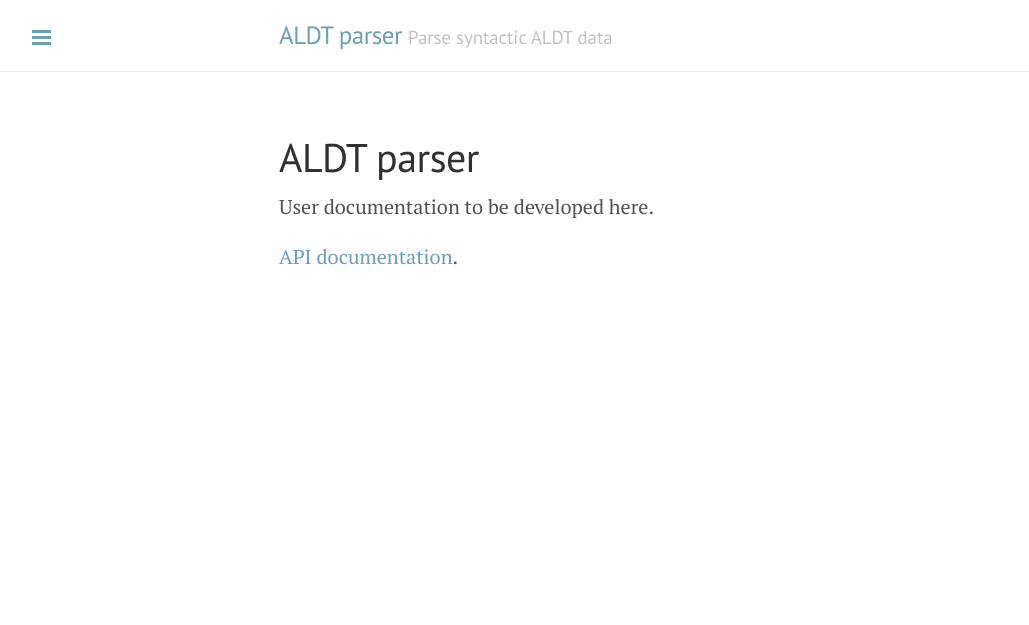
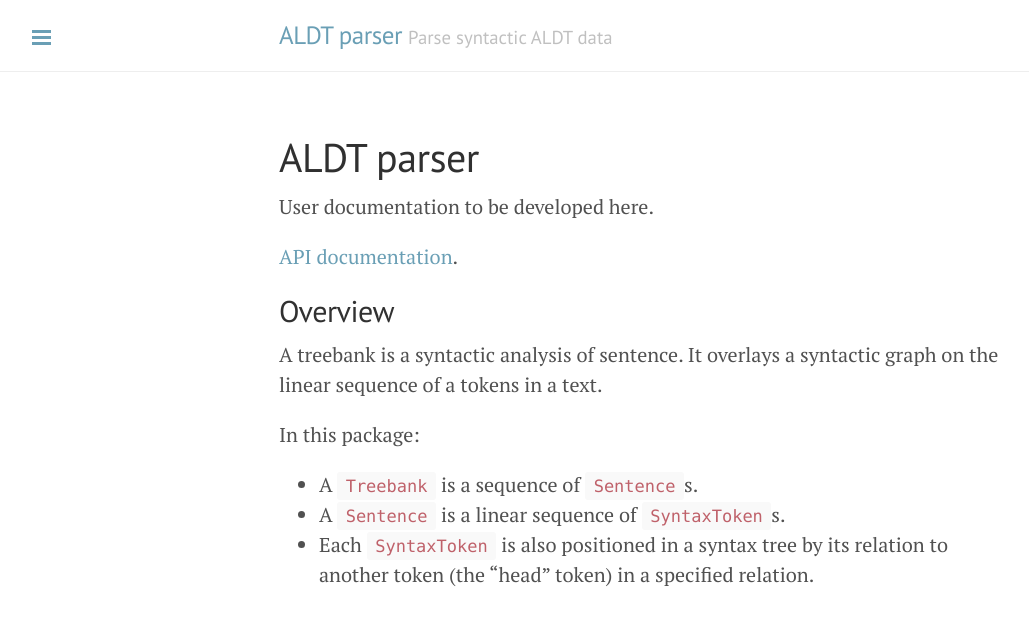
Before and after one commit to homermultitext/altdtparser, a Jekyll site: the page built from docs/index.md, in a window 1280 px wide. Shown: the top 625 px of the page, without its empty margins (1-1030 px from the left). Built offline with Jekyll 4.4.1, drawn with Linux system fonts in a browser that asks for light colours.

Commit message:
Update tut

```diff
--- a/docs/index.md
+++ b/docs/index.md
@@ -7,3 +7,14 @@ User documentation to be developed here.
 
 
 [API documentation](https://neelsmith.github.io/altdtparser/api/edu/holycross/shot/aldt/index.html).
+
+
+## Overview
+
+A treebank is a syntactic analysis of sentence. It overlays a syntactic graph on  the linear sequence of a tokens in a text.
+
+In this package:
+
+-   A `Treebank` is a sequence of `Sentence`s.
+-   A `Sentence` is a linear sequence of `SyntaxToken`s.
+-   Each `SyntaxToken` is also positioned in a syntax tree by its relation to another token (the "head" token) in a specified relation.
```
Also changed, not shown: shared/src/main/tut/index.md (+11 -0 lines).
